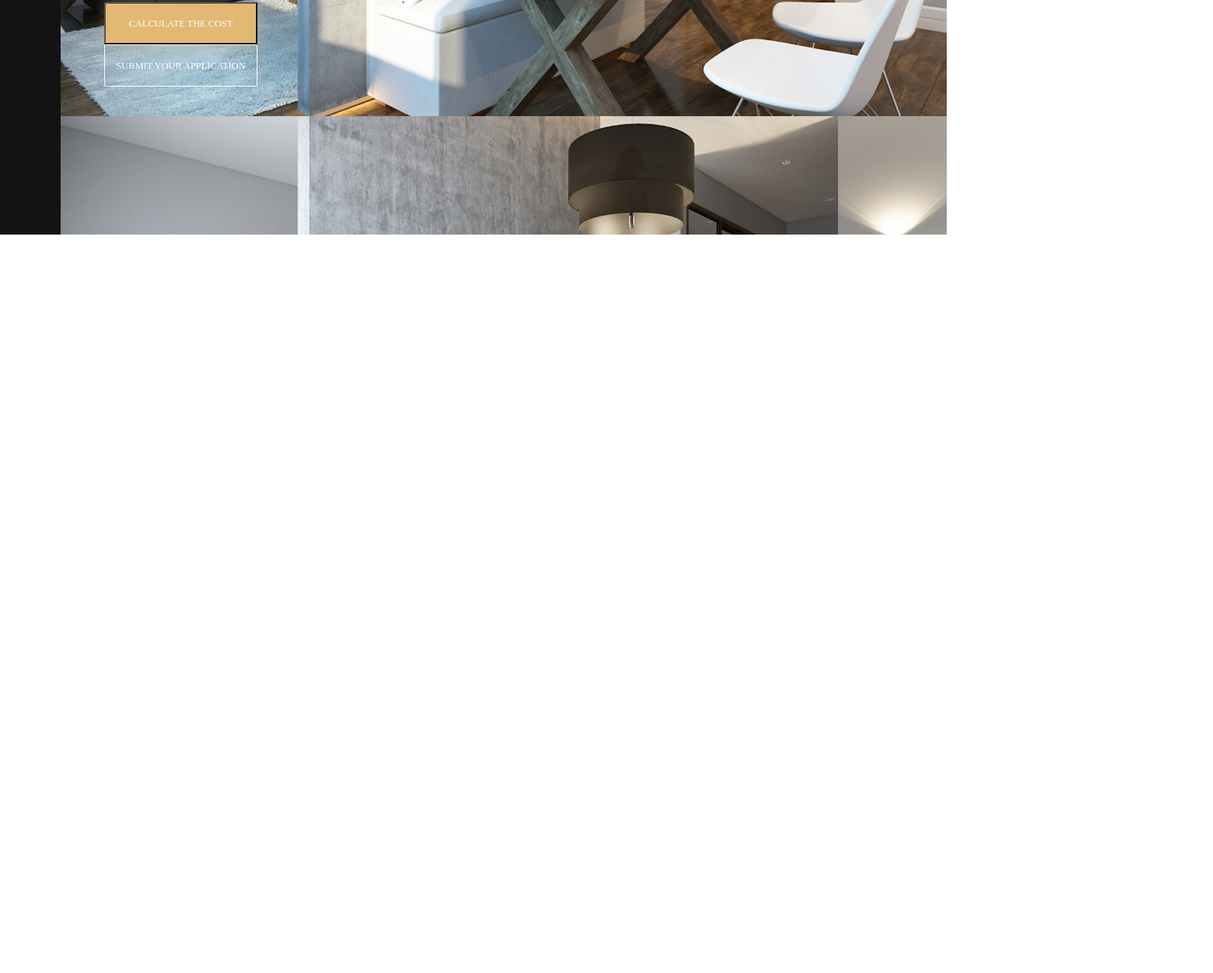
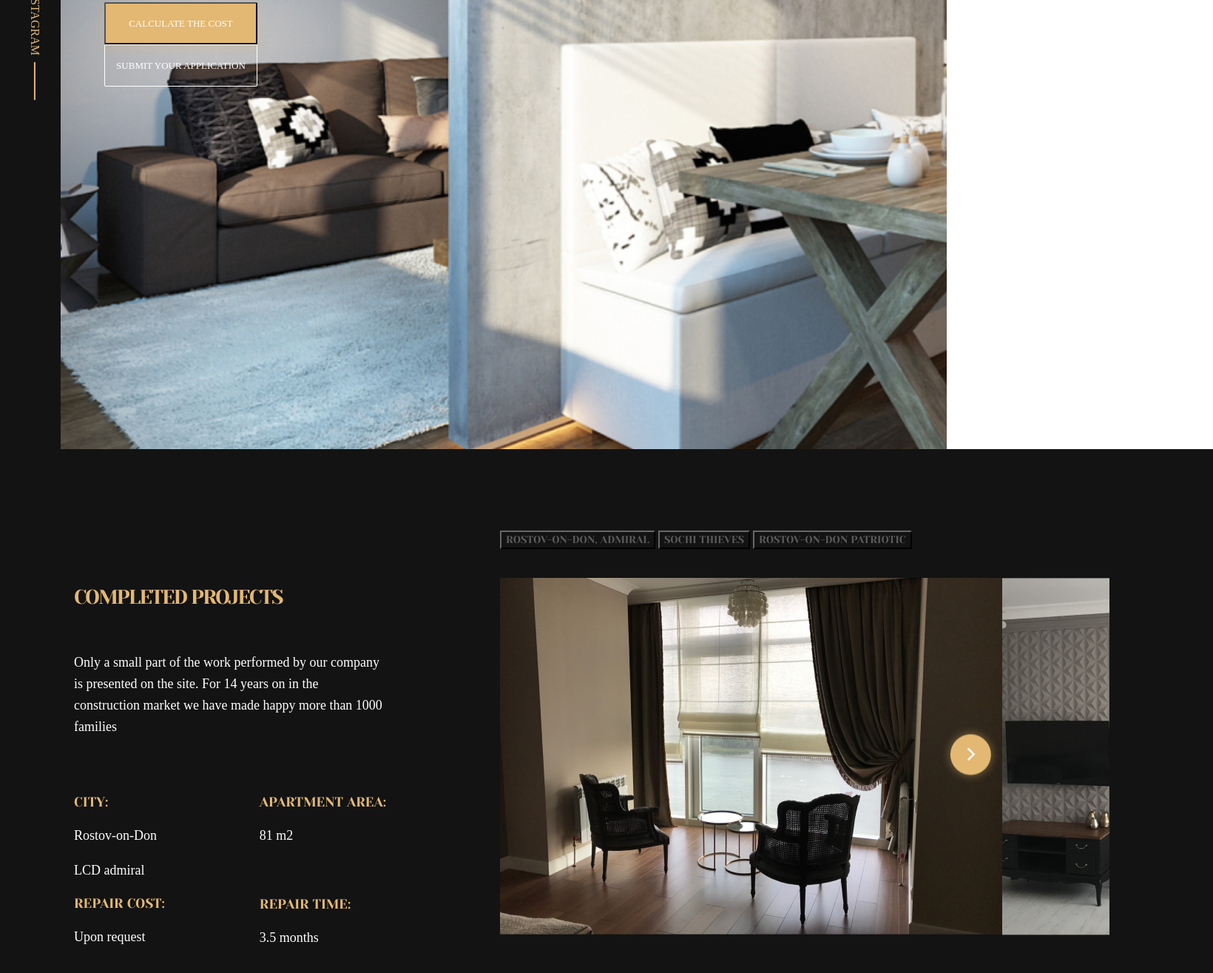
Before and after one commit to VeronicStanevich/-repair-design-project, a plain HTML site: page index.html in a window 1280 px wide. Shown: the part 633-1948 px from the top of the page at 74% size, 1640 px wide, since content can reach past the window. Before the commit the page ends 950 px from the top, so only its background shows below. Drawn offline with Linux system fonts and the light colour scheme.

Commit message:
add completed project block

```diff
--- a/index.css
+++ b/index.css
@@ -37,7 +37,6 @@
     font-size: 14px;
     line-height: 16px;
     text-align: right;
-    text-decoration-line: underline;
     color: #E3B873;
 
 }
@@ -58,11 +57,12 @@
     justify-content: space-between;
 
 }
-.main-buttons__item{
+
+.main-buttons__item {
     padding-right: 47px;
 }
 
-.main-button__item__phone{
+.main-button__item__phone {
     color: #E3B873;
     font-size: 14px;
     line-height: 16px;
@@ -95,9 +95,10 @@ body {
 .description {
     flex-grow: 1;
     background-image: url("asserts/main-image.png");
+    background-size: cover;
 }
 
-.instagram{
+.instagram {
     width: 82px;
     display: flex;
     flex-direction: row;
@@ -123,19 +124,22 @@ body {
     right: -60px;
     top: 8px;
 }
+
 .instagram__link:visited {
     color: var(--primary-color);
     text-decoration: none;
 }
+
 .instagram__link:-webkit-any-link {
     color: var(--primary-color);
     text-decoration: none;
 }
 
-.description{
+.description {
     padding: 198px 766px 200px 59px;
 }
-.description_title{
+
+.description_title {
     font-family: Yeseva One;
     color: var(--secondary-color);
     font-style: normal;
@@ -144,18 +148,23 @@ body {
     line-height: 53px;
     text-transform: uppercase;
 }
-.city{
+
+.city {
     color: var(--primary-color);
 }
 
-.description_paragraph{
+.description_paragraph {
     font-family: FuturaBookC;
     font-size: 22px;
     line-height: 30px;
     color: var(--secondary-color);
 }
 
-.button_calculate{
+.buttons_calculate_submit {
+    padding-bottom: 145px;
+}
+
+.button_calculate {
     background: #E3B873;
     box-shadow: 0px 5px 15px rgba(227, 184, 115, 0.3);
     border-radius: 2px;
@@ -168,7 +177,8 @@ body {
     color: var(--secondary-color);
     margin-right: 18px;
 }
-.button_submit{
+
+.button_submit {
     border: 1px solid #FFFFFF;
     box-sizing: border-box;
     border-radius: 2px;
@@ -181,3 +191,191 @@ body {
     text-align: center;
     color: var(--secondary-color);
 }
+
+.secondary_buttons_item {
+    font-family: Yeseva One;
+    font-style: normal;
+    font-weight: normal;
+    font-size: 14px;
+    line-height: 19px;
+    text-transform: uppercase;
+    color: rgba(255, 255, 255, 0.3);
+    background: 0;
+    border-color: #131313;
+}
+
+.secondary_buttons_item:hover {
+    font-family: Yeseva One;
+    font-style: normal;
+    font-weight: normal;
+    font-size: 14px;
+    line-height: 19px;
+    text-decoration-line: underline;
+    text-transform: uppercase;
+    background: 0;
+    border-color: #131313;
+    color: var(--primary-color);
+}
+
+
+.completed_project_header {
+    font-family: Yeseva One;
+    font-style: normal;
+    font-weight: normal;
+    font-size: 27px;
+    line-height: 37px;
+    letter-spacing: -0.07em;
+    text-transform: uppercase;
+    color: var(--primary-color);
+    position: relative;
+}
+
+.completed_project_header:after {
+    ntent: '';
+    display: inline-block;
+    width: 92px;
+    height: 1px;
+    color: var(--primary-color);
+    background-color: var(--primary-color);
+    position: absolute;
+    margin-left: 10px;
+    top: 50%;
+}
+
+.projects_header {
+    font-family: Yeseva One;
+    font-style: normal;
+    font-weight: normal;
+    font-size: 18px;
+    line-height: 25px;
+    text-transform: uppercase;
+    color: var(--primary-color);
+}
+
+.project_small_paragraphs {
+    display: flex;
+    flex-direction: row;
+    justify-items: center;
+    justify-content: space-between;
+}
+
+.apartment_area {
+    padding-bottom: 33px;
+}
+
+.projects_paragraph {
+    font-family: FuturaBookC;
+    font-size: 18px;
+    line-height: 29px;
+    color: var(--secondary-color);
+}
+
+.first_paragraph{
+    padding: 38px 0px 42px 0px;
+}
+.secondary_buttons {
+    width: 624px;
+    height: 24px;
+    padding: 10px 215px 40px 0px;
+
+}
+
+.secondary_buttons_item {
+    font-family: Yeseva One;
+    font-style: normal;
+    font-weight: normal;
+    font-size: 14px;
+    line-height: 19px;
+    text-transform: uppercase;
+    color: rgba(255, 255, 255, 0.3);
+    background: 0;
+}
+
+.gallery {
+    display: flex;
+    flex-direction: row;
+    justify-items: center;
+    justify-content: space-between;
+    width: 679px;
+    height: 482px;
+    position: relative;
+}
+
+.projects {
+    background-color: #131313;
+    padding: 100px;
+    width:1440px ;
+    height:1074px;
+}
+
+.projects_information {
+    display: flex;
+    flex-direction: row;
+    justify-items: center;
+    justify-content: space-between;
+}
+
+.completed_project {
+    width: 422px;
+    height: 390px;
+    padding: 63px 55px 74px 0px;
+   /* width: 40%*/
+}
+
+.gallery_buttons {
+    width: 60%
+}
+.image2\.1{
+    width:679px;
+    height:482px;
+}
+.control{
+    display: flex;
+    flex-direction: column;
+    justify-items: center;
+    justify-content: space-between;
+}
+
+.online_control {
+    margin-top:-250px;
+    font-family: Yeseva One;
+    font-style: normal;
+    font-weight: normal;
+    font-size: 20px;
+    line-height: 2px;
+    text-align: center;
+    text-transform: uppercase;
+    color: #FFFFFF;
+}
+
+.group {
+    position: center;
+}
+
+.group:after {
+    content: '';
+    display: block;
+    width: 32px;
+    height: 2px;
+    background-color: var(--primary-color);
+    position: absolute;
+    right: 5px;
+    top: 8px;
+}
+.button_right{
+    position: absolute;
+    right: 0;
+    top: 50%;
+    transform: translate(0, -50%);
+}
+
+.ellipse{
+
+}
+
+.arrow {
+    top: 50%;
+    left: 50%;
+    position: absolute;
+    transform: translate(-50%, -50%);
+}
--- a/index.html
+++ b/index.html
@@ -2,6 +2,7 @@
 <html lang="en">
 <head>
     <link rel="stylesheet" href="index.css">
+    <link href="https://fonts.googleapis.com/css?family=Yeseva+One&display=swap" rel="stylesheet">
     <meta charset="UTF-8">
     <title>HTML-CSS-2</title>
 </head>
@@ -40,6 +41,54 @@
             </div>
         </div>
     </div>
-</di
+</div>
+<div class="projects">
+    <div class="projects_information">
+        <div class="completed_project">
+            <h1 class="completed_project_header">Completed projects</h1>
+            <p class="projects_paragraph first_paragraph">Only a small part of the work performed by our
+                company
+                is presented on the site. For 14 years on in the construction
+                market we have made happy more than 1000 families</p>
+            <div class="project_small_paragraphs">
+                <div>
+                    <div><h2 class="projects_header">City:</h2>
+                        <p class="projects_paragraph">Rostov-on-Don</p>
+                        <p class="projects_paragraph">LCD admiral</p></div>
+                    <div><h2 class="projects_header">Repair Cost:</h2>
+                        <p class="projects_paragraph">Upon request</p></div>
+                </div>
+                <div>
+                    <div class="apartment_area"><h2 class="projects_header">apartment area:</h2>
+                        <p class="projects_paragraph">81 m2</p></div>
+                    <div><h2 class="projects_header">Repair time:</h2>
+                        <p class="projects_paragraph">3.5 months</p></div>
+                </div>
+
+            </div>
+            <div class=""></div>
+        </div>
+        <div class="gallery_buttons">
+            <div class="secondary_buttons">
+                <button class="secondary_buttons_item">Rostov-on-Don, Admiral</button>
+                <button class="secondary_buttons_item">Sochi Thieves</button>
+                <button class="secondary_buttons_item">Rostov-on-Don Patriotic</button>
+            </div>
+            <div class="gallery">
+                <div><img src="asserts/image 2.1.png" class="image2.1"></div>
+                <div class="button_right">
+                    <div class="ellipse"><img src="asserts/Ellipse.png"></div>
+                    <div class="arrow"><img src="asserts/arrow.png"></div>
+                </div>
+                <div><img src="asserts/image2.1.1.png" class="image2.1.1"></div>
+
+            </div>
+        </div>
+    </div>
+</div>
+<div class="control">
+    <div class="online_control">online control</div>
+    <div class=group""><img src="asserts/Group.png"></div>
+</div>
 </body>
 </html>
```
Also changed, not shown: asserts/Ellipse.png (added), asserts/Group.png (added), asserts/arrow.png (added), asserts/image 2.1.png (added), asserts/image2.1.1.png (added).
